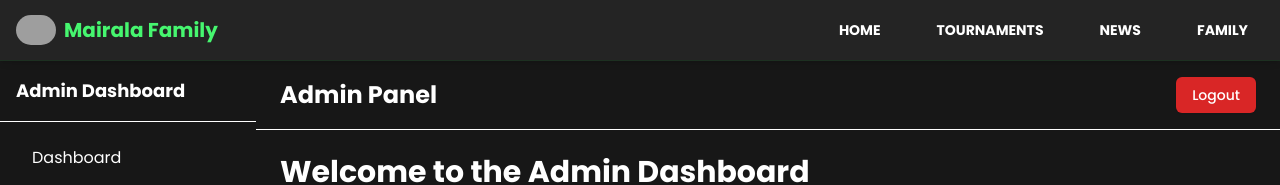
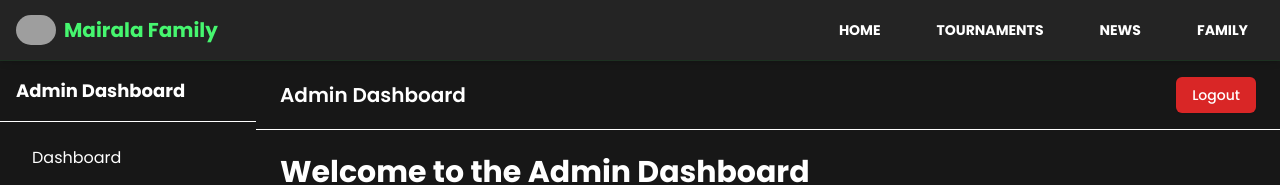
Before and after one commit to shahenwaz/mairala_family, a Next.js app: page /admin in a window 1280 px wide. Shown: the top 185 px of the page. Built offline with nearby package versions, Linux system fonts and the light colour scheme; grey boxes are pictures that could not be loaded.

Commit message:
Updated Admin / Header component

```diff
--- a/components/admin/Header.tsx
+++ b/components/admin/Header.tsx
@@ -1,3 +1,5 @@
+"use client";
+
 import { Button } from "@/components/ui/button";
 
 const Header = () => {
@@ -9,8 +11,8 @@ const Header = () => {
 
   return (
     <header className="flex justify-between items-center px-6 py-4 bg-[var(--background)] border-b border-[var(--primary)]">
-      <h1 className="text-2xl font-bold text-[var(--foreground)]">
-        Admin Panel
+      <h1 className="text-xl font-semibold text-[var(--foreground)]">
+        Admin Dashboard
       </h1>
       <Button onClick={handleLogout} variant="destructive">
         Logout
```
